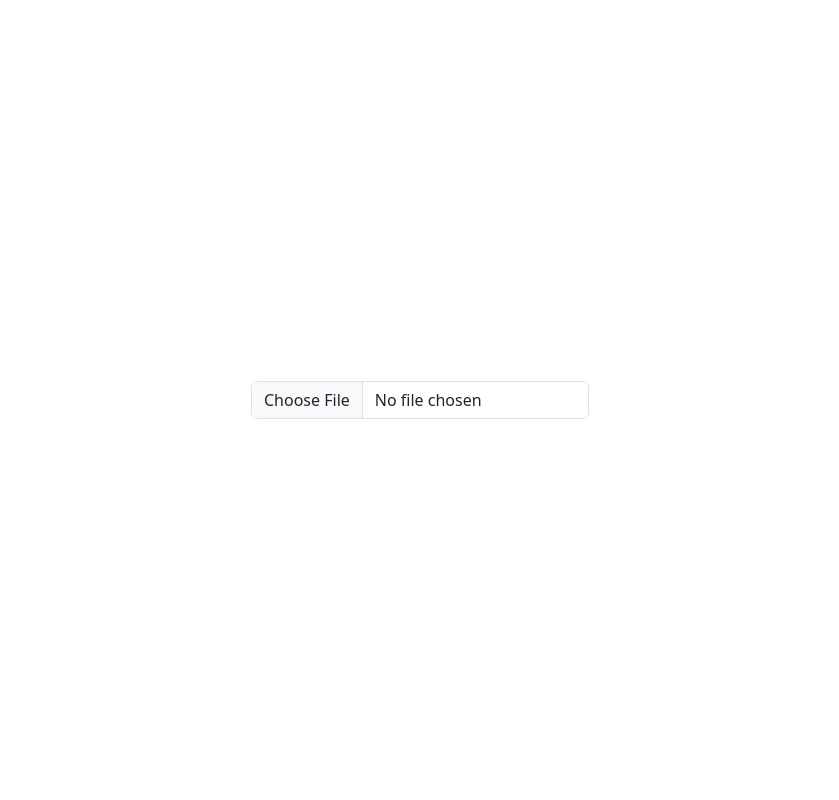
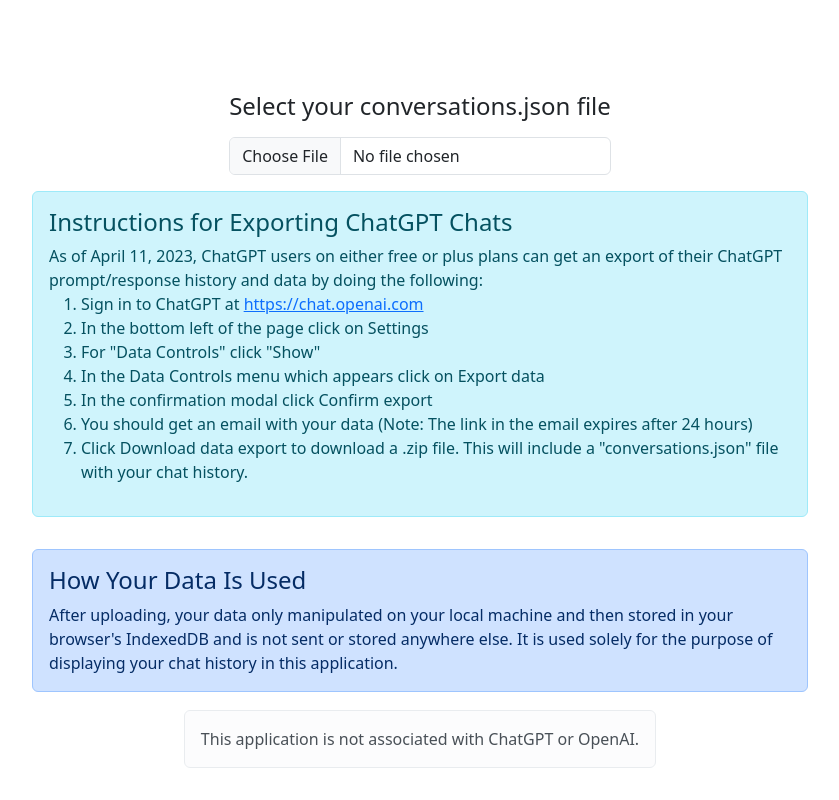
Before and after one commit to joewanko/chatgpt-conversation-viewer, a React (Create React App) app: page / in a window 1280 px wide. Shown: the whole page, without its empty margins (220-1059 px from the left). Built offline with nearby package versions, Linux system fonts and the light colour scheme.

Commit message:
Updates and instructions

```diff
--- a/src/App.js
+++ b/src/App.js
@@ -1,8 +1,9 @@
 import { FaCog } from 'react-icons/fa';
 import React, { useEffect, useState, useRef } from 'react';
-import { Button, Container, Form, Modal } from 'react-bootstrap';
+import { Container, Form, FormGroup, FormControl, Button, Modal } from 'react-bootstrap';
 import 'bootstrap/dist/css/bootstrap.min.css';
 import './App.css';
+import Instructions from './Instructions';
 
 function App() {
   const [formattedConversations, setFormattedConversations] = useState([]);
@@ -162,16 +163,17 @@
   if (!formattedConversations?.length) {
     // Other screen
     return (
-      <div style={{ display: 'flex', justifyContent: 'center', alignItems: 'center', height: '100vh' }}>
-        <Form>
-          <Form.Group controlId="file">
-            <Form.Control type="file" accept=".json" onChange={handleFileSelect} />
-          </Form.Group>
-        </Form>
-      </div>
+      <Container style={{ display: 'flex', flexDirection: 'column', alignItems: 'center', justifyContent: 'center', minHeight: '100vh', maxWidth: '800px' }}>
+      <Form>
+        <FormGroup>
+          <Form.Label><h4>Select your conversations.json file</h4></Form.Label>
+          <FormControl type="file" accept=".json" onChange={handleFileSelect} />
+        </FormGroup>
+      </Form>
+      <Instructions />
+    </Container>
     );
   }
-
 
   return (
     <Container className="App">
@@ -211,10 +213,9 @@
           </p>
           <p>
             The source code for this project can be found on{' '}
-            <a href="https://github.com/your-username/your-project" target="_blank" rel="noopener noreferrer">
+            <a href="https://github.com/joewanko/chatgpt-conversation-viewer" target="_blank" rel="noopener noreferrer">
               GitHub
-            </a>
-            .
+            </a>.
           </p>
           <p>
             This application does not store any user data outside of your browser's IndexedDB.
--- /dev/null
+++ b/src/Instructions.js
@@ -0,0 +1,30 @@
+import { Alert } from 'react-bootstrap';
+
+function Instructions() {
+    return (
+        <>
+            <Alert variant="info" style={{ marginTop: '1em' }}>
+                <Alert.Heading>Instructions for Exporting ChatGPT Chats</Alert.Heading>
+                <p>As of April 11, 2023, ChatGPT users on either free or plus plans can get an export of their ChatGPT prompt/response history and data by doing the following:</p>
+                <ol>
+                    <li>Sign in to ChatGPT at <a href="https://chat.openai.com" target="_blank" rel="noopener noreferrer">https://chat.openai.com</a></li>
+                    <li>In the bottom left of the page click on Settings</li>
+                    <li>For "Data Controls" click "Show"</li>
+                    <li>In the Data Controls menu which appears click on Export data</li>
+                    <li>In the confirmation modal click Confirm export</li>
+                    <li>You should get an email with your data (Note: The link in the email expires after 24 hours)</li>
+                    <li>Click Download data export to download a .zip file. This will include a "conversations.json" file with your chat history.</li>
+                </ol>
+            </Alert>
+            <Alert variant="primary" style={{ marginTop: '1em' }}>
+                <Alert.Heading>How Your Data Is Used</Alert.Heading>
+                <p>After uploading, your data only manipulated on your local machine and then stored in your browser's IndexedDB and is not sent or stored anywhere else. It is used solely for the purpose of displaying your chat history in this application.</p>
+            </Alert>
+            <Alert variant="light" style={{ position: 'fixed', bottom: '1em' }}>
+                <p>This application is not associated with ChatGPT or OpenAI.</p>
+            </Alert>
+        </>
+    );
+}
+
+export default Instructions;
--- a/src/index.css
+++ b/src/index.css
@@ -11,3 +11,7 @@
   font-family: source-code-pro, Menlo, Monaco, Consolas, 'Courier New',
     monospace;
 }
+
+p {
+  margin: 0 !important;
+}
```
Also changed, not shown: 1 other file (tests, documents, lock files or other folders).
